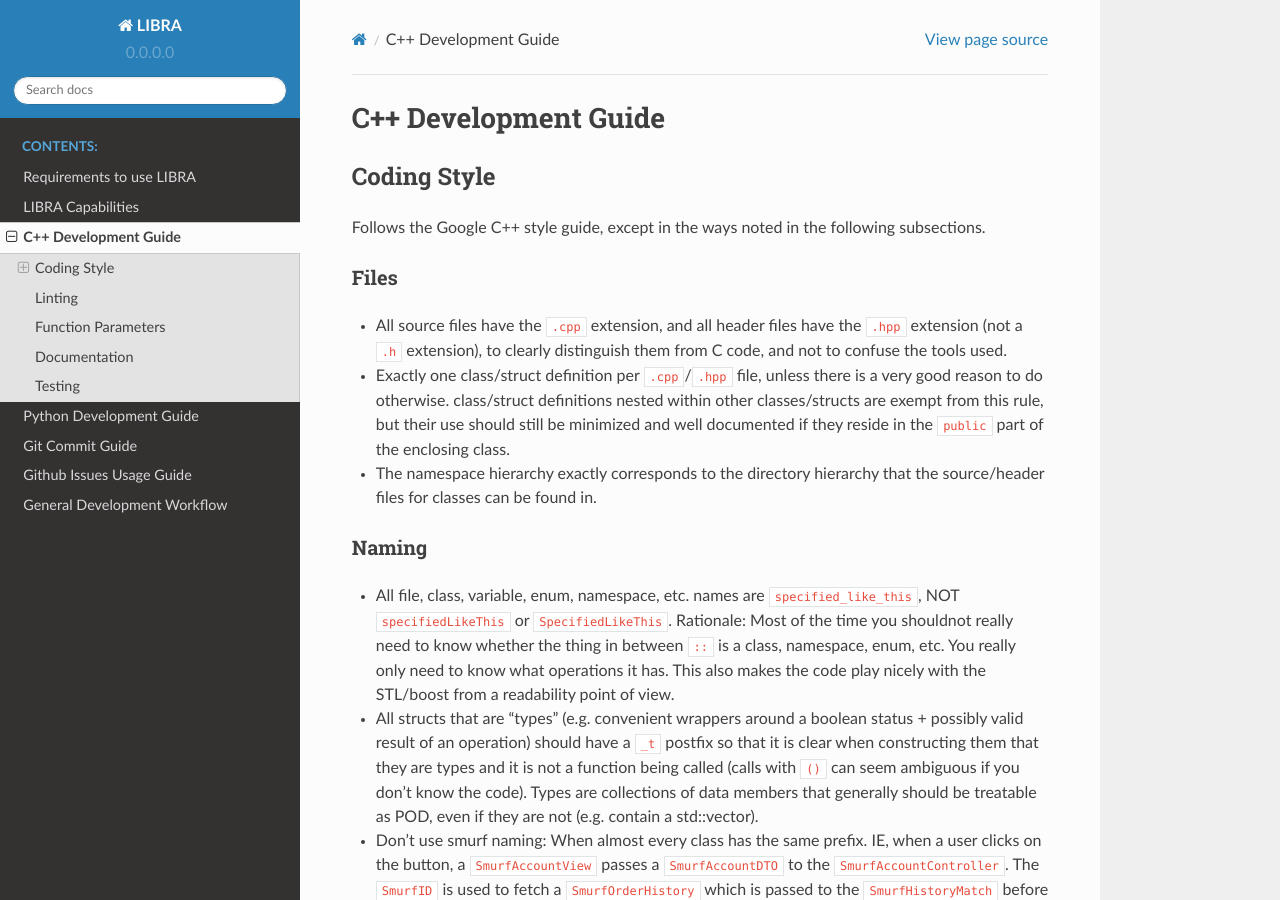
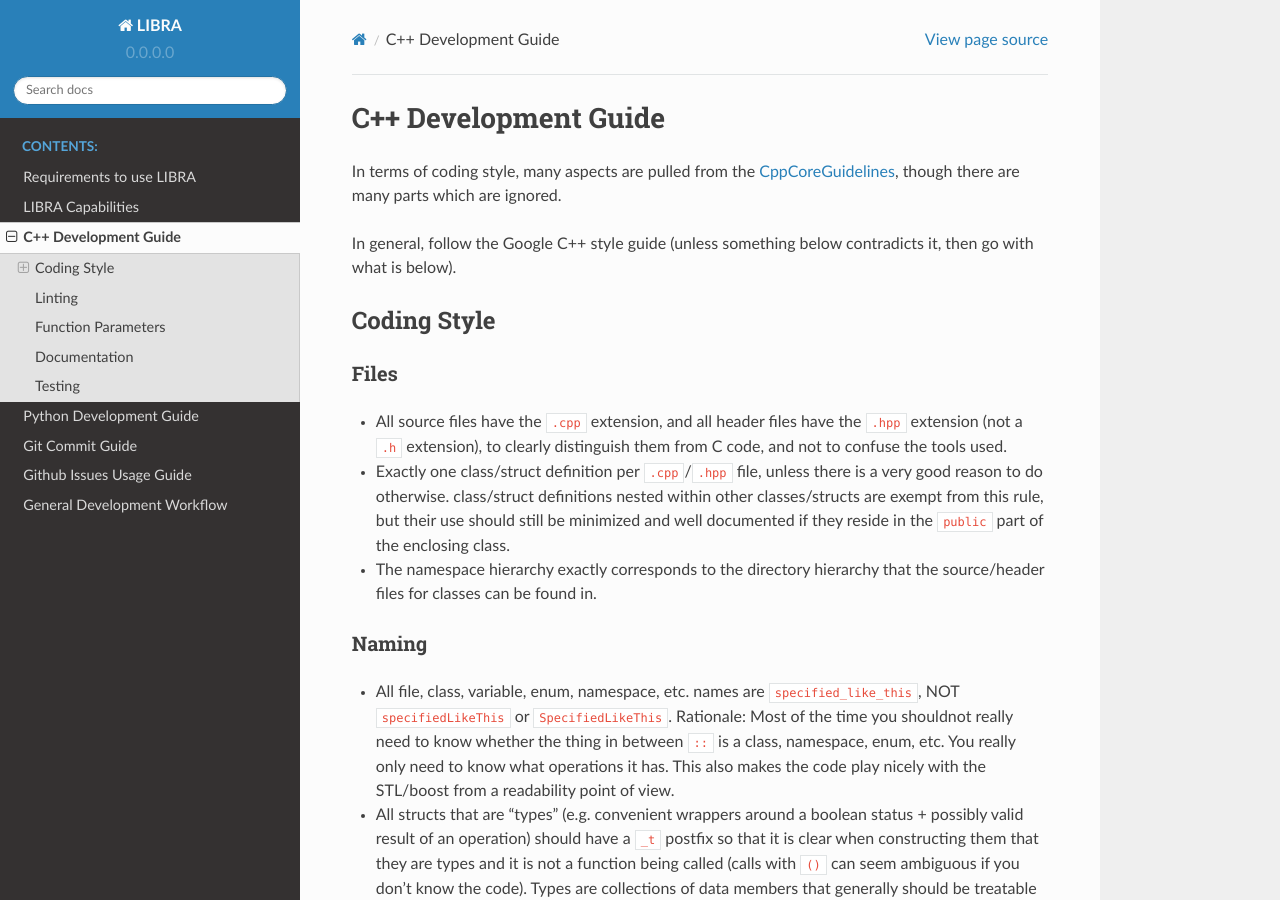
Before and after one commit to jharwell/libra, a Sphinx documentation site: the page built from docs/development/cxx-dev-guide.rst, in a window 1280 px wide and 900 px high. Built offline with Sphinx 7.4.7 and the Read the Docs theme 2.0.0, drawn with Linux system fonts in a browser that asks for light colours.

```diff
--- a/docs/development/cxx-dev-guide.rst
+++ b/docs/development/cxx-dev-guide.rst
@@ -4,11 +4,15 @@
 C++ Development Guide
 =====================
 
+In terms of coding style, many aspects are pulled from the `CppCoreGuidelines
+<https://github.com/isocpp/CppCoreGuidelines/blob/master/CppCoreGuidelines>`_,
+though there are many parts which are ignored.
+
+In general, follow the Google C++ style guide (unless something below
+contradicts it, then go with what is below).
+
 Coding Style
 ============
-
-Follows the Google C++ style guide, except in the ways noted in the following
-subsections.
 
 Files
 -----
```
Also changed, not shown: 4 other files.
